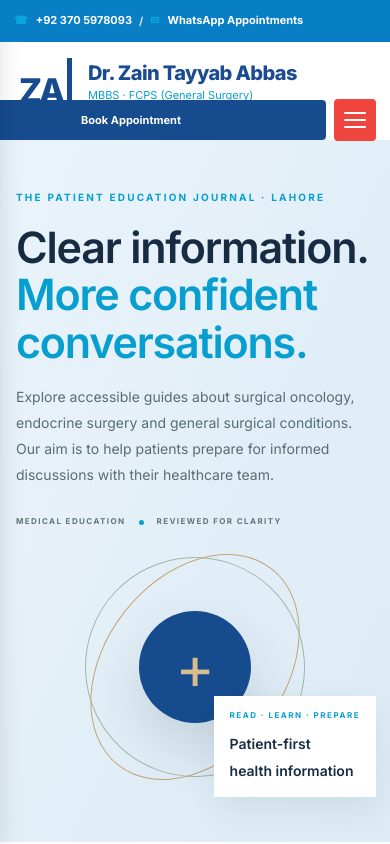
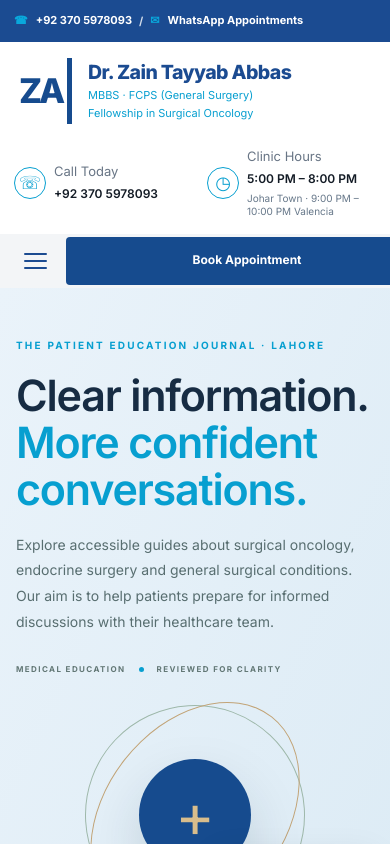
Before and after one commit to franklinctapley-del1122/Drzaintayyababbas, a Next.js app: page /blog in a window 390 px wide. Shown: the top 844 px of the page. Built offline with nearby package versions, Linux system fonts and the light colour scheme.

Commit message:
Remove redesigned mobile header styles

```diff
--- a/app/globals.css
+++ b/app/globals.css
@@ -1076,35 +1076,6 @@ html body .doctor-reference-header .doctor-header-contact-icon{border-color:#079
   .reference-hero .hero-copy,.cancer-services-heading,.cancer-service-card,.trust-credentials-grid article,.approach-grid article,.trust-clarity-grid article,.clinic-card,.home-blog-card{animation:none!important;transition:none!important}
 }
 
-/* Mobile header drawer styled to match supplied reference video */
-.mobile-menu-backdrop{display:none}
-.mobile-drawer-close{display:none}
-@media(max-width:760px){
- html body .doctor-reference-header{position:relative!important}
- html body .doctor-topbar{background:#087fc5!important}
- html body .doctor-identity-inner{position:relative!important;padding:13px 0!important}
- html body .doctor-reference-header .doctor-identity-brand{flex:1 1 auto!important;width:auto!important;padding-right:48px!important}
- html body .doctor-reference-header .doctor-identity-copy strong{font-size:20px!important;white-space:normal!important}
- html body .doctor-reference-header .doctor-header-contact,html body .doctor-reference-header .doctor-header-hours{display:none!important}
- html body .doctor-reference-header .doctor-nav-row{background:#fff!important}
- html body .doctor-reference-header .doctor-nav-row .nav{width:100%!important;min-height:0!important;height:0!important;position:static!important;padding:0!important;gap:0!important}
- html body .doctor-reference-header .doctor-nav-row .mobile-menu-toggle{position:absolute!important;right:14px!important;top:57px!important;width:42px!important;height:42px!important;z-index:100!important;background:#f0443e!important;border-radius:4px!important;align-items:center!important;justify-content:center!important}
- html body .doctor-reference-header .doctor-nav-row .mobile-menu-toggle span{background:#fff!important;width:22px!important}
- html body .doctor-reference-header .doctor-nav-row nav{display:flex!important;position:fixed!important;top:0!important;bottom:0!important;left:0!important;right:auto!important;width:min(82vw,340px)!important;height:100dvh!important;max-height:100dvh!important;overflow-y:auto!important;transform:translateX(-105%)!important;transition:transform .32s ease!important;background:#fff!important;box-shadow:8px 0 30px #0003!important;border-right:3px solid #f0443e!important;padding:76px 16px 24px!important;z-index:202!important;flex-direction:column!important;align-items:stretch!important;gap:0!important}
- html body .doctor-reference-header .doctor-nav-row nav.is-open{display:flex!important;transform:translateX(0)!important}
- html body .doctor-reference-header .doctor-nav-row nav>a,html body .doctor-reference-header .doctor-nav-row .nav-dropdown-trigger{display:flex!important;align-items:center!important;min-height:43px!important;padding:10px 5px!important;border-bottom:1px solid #edf0f3!important;color:#087fc5!important;font-size:13px!important;font-weight:500!important;white-space:normal!important}
- html body .doctor-reference-header .doctor-nav-row .nav-dropdown{width:100%!important}
- html body .doctor-reference-header .doctor-nav-row .nav-dropdown-row{display:flex!important;align-items:center!important;border-bottom:1px solid #edf0f3!important}
- html body .doctor-reference-header .doctor-nav-row .nav-dropdown-row .nav-dropdown-trigger{flex:1!important;border:0!important}
- html body .doctor-reference-header .doctor-nav-row .mobile-submenu-toggle{display:grid!important;place-items:center!important;width:38px!important;height:40px!important;border:0!important;border-radius:50%!important;background:#f4f6f8!important;color:#e84b47!important;font-size:20px!important}
- html body .doctor-reference-header .doctor-nav-row .nav-dropdown-menu{display:none!important;position:static!important;max-height:none!important;overflow:visible!important;padding:3px 0 8px 12px!important;margin:0!important;border:0!important;border-left:1px solid #e8edf1!important;box-shadow:none!important;background:#fff!important}
- html body .doctor-reference-header .doctor-nav-row .nav-dropdown-menu.is-open{display:block!important}
- html body .doctor-reference-header .doctor-nav-row .nav-dropdown-menu a{display:block!important;padding:9px 5px!important;border-bottom:1px solid #f0f2f4!important;color:#087fc5!important;font-size:12px!important;line-height:1.4!important}
- .mobile-drawer-close{display:grid!important;place-items:center!important;position:fixed!important;top:14px!important;left:min(calc(82vw - 23px),317px)!important;width:38px!important;height:38px!important;border:0!important;border-radius:50%!important;background:#f0443e!important;color:#fff!important;font-size:30px!important;line-height:1!important;z-index:204!important}
- .mobile-menu-backdrop.is-open{display:block!important;position:fixed!important;inset:0!important;background:#0008!important;z-index:200!important}
- html body .doctor-reference-header .doctor-nav-row .nav-booking{position:absolute!important;right:64px!important;top:58px!important;min-height:40px!important;padding:8px 12px!important;font-size:11px!important;z-index:99!important}
-}
-
 
 /* Homepage featured blog carousel */
 .home-blog-carousel{width:100%;overflow:hidden;padding:0 0 16px}
```
